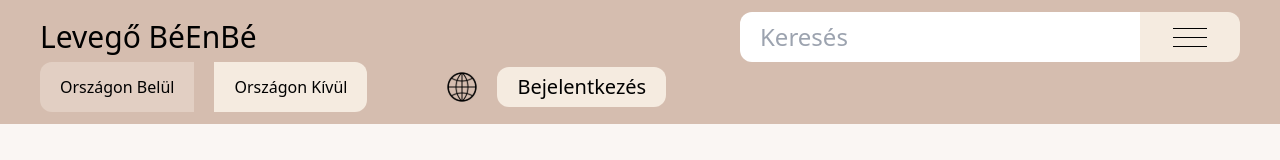
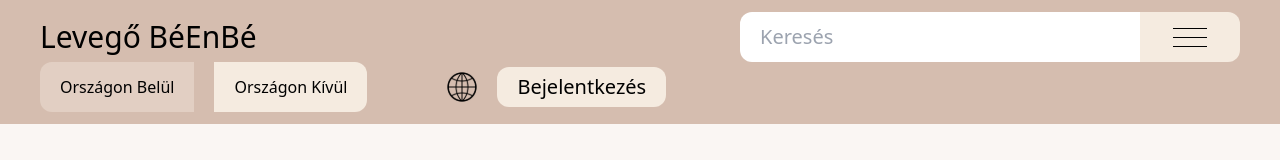
Before and after one commit to Kedves1/Lakasberles, a Next.js app: page / in a window 1280 px wide. Shown: the top 160 px of the page. Built offline with nearby package versions, Linux system fonts and the light colour scheme.

Commit message:
Fix: font weight

```diff
--- a/src/app/components/Navbar.tsx
+++ b/src/app/components/Navbar.tsx
@@ -43,14 +43,14 @@ function Navbar({
   return (
     <header className="w-full py-3 bg-secondary flex justify-between lg:px-10 items-center flex-wrap relative">
       <div className="max-lg:m-auto max-lg:my-10">
-        <span className="text-3xl">Levegő BéEnBé</span>
+        <span className="text-3xl font-extralight">Levegő BéEnBé</span>
       </div>
       <div className="flex w-[98%] max-lg:m-auto max-w-[500px] h-[50px] lg:relative rounded-xl">
         <input
           type="text"
           id="search"
           placeholder="Keresés"
-          className="px-5 py-2 w-[400px] rounded-ss-xl rounded-es-xl focus:outline-none text-2xl focus:ring-4"
+          className="px-5 py-2 w-[400px] rounded-ss-xl rounded-es-xl focus:outline-none text-xl focus:ring-4 placeholder:font-thin"
         />
         <Categories categories={categories} />
       </div>
--- a/src/app/globals.css
+++ b/src/app/globals.css
@@ -2,6 +2,9 @@
 @tailwind components;
 @tailwind utilities;
 
+* {
+  @apply font-normal;
+}
 :root {
   --third: #f5ebe0;
   --secondary: #d5bdaf;
```
